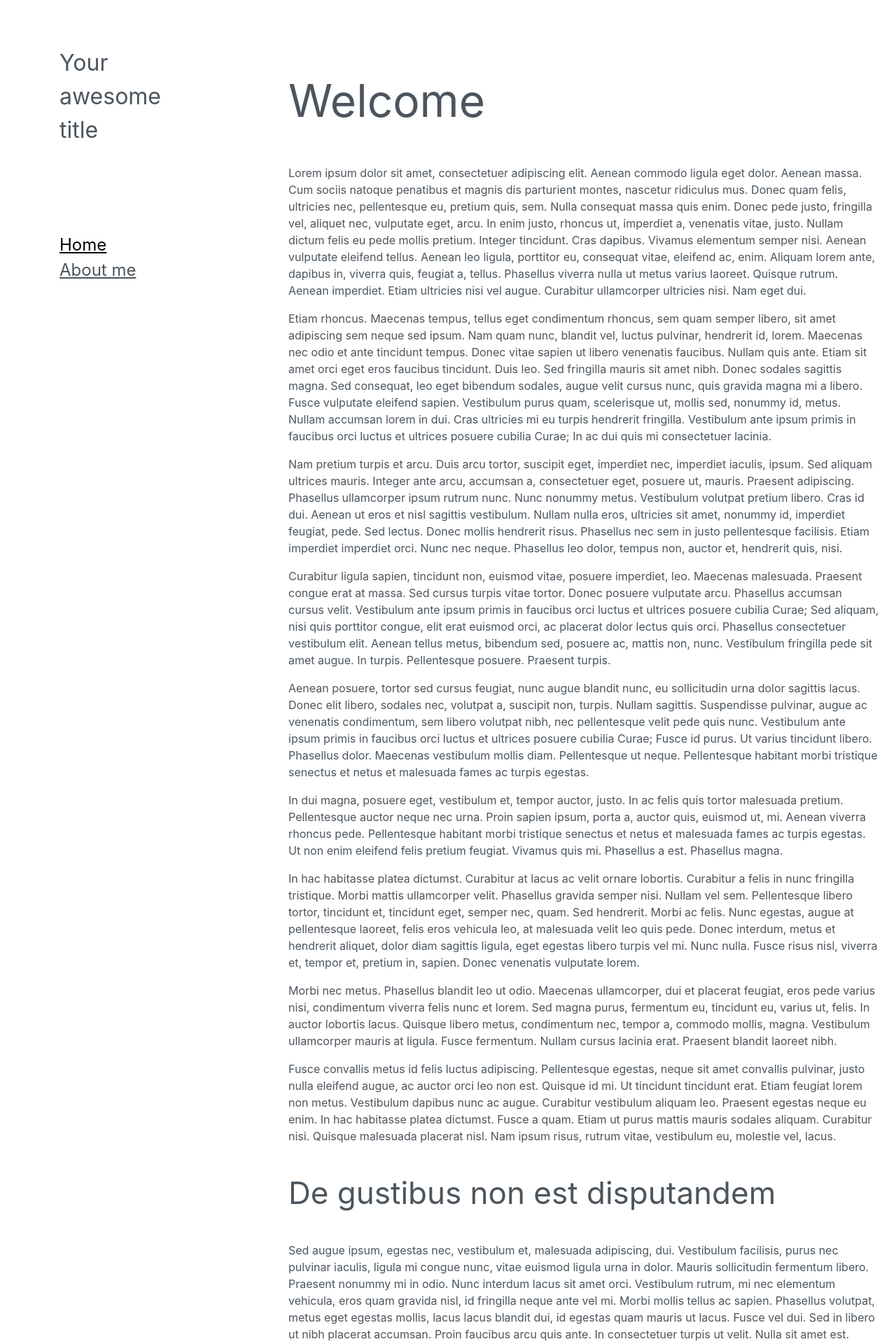
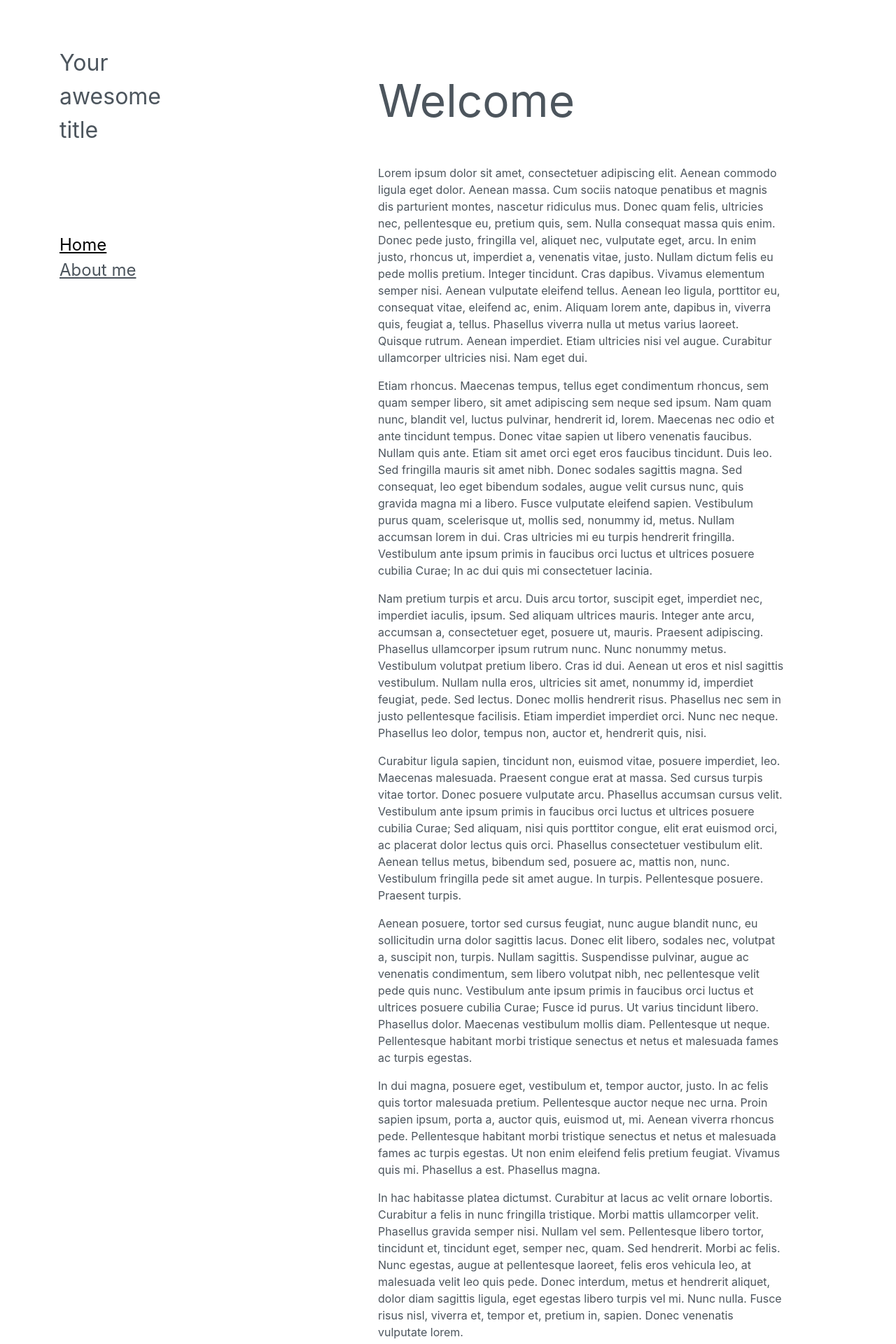
Before and after one commit to superpuffin/site, a Jekyll site: the page built from index.md, in a window 1280 px wide. Shown: the top 1920 px of the page at 70% size. Built offline with Jekyll 4.4.1, drawn with Linux system fonts in a browser that asks for light colours; nearby versions of some CDN libraries.

Commit message:
Added h5 styling

```diff
--- a/_includes/nav.html
+++ b/_includes/nav.html
@@ -1,7 +1,7 @@
 <div class="sidebar_bg">
     <div class="sidebar">
         <div class="site-title">
-            <h1>{{ site.title }}</h1>
+            <a href="/"><h1>{{ site.title }}</h1></a>
         </div>
 <nav>
     <ul>
--- a/_sass/includes/_layout.scss
+++ b/_sass/includes/_layout.scss
@@ -25,13 +25,17 @@
         // padding-left: 45px;
         width: calc(50% + 2rem);
         padding-bottom: 100px;
-    }
 
-    h1 {
-        font-weight: 400;
-        font-size: 2rem;
-        &:hover {
-            color: $sidebar_hover;
+        a {
+            text-decoration: none;
+            h1 {
+                font-weight: 400;
+                font-size: 2rem;
+                &:hover {
+                    color: $sidebar_hover;
+                    text-decoration: underline;
+                }
+            }
         }
     }
 
@@ -83,7 +87,7 @@
     }
 
     .content {
-        margin: 6rem 1.5rem 0 2rem;
+        margin: 6rem 10rem 0 10rem;
         color: $textcolor;
 
         h1 {
@@ -105,5 +109,10 @@
             font-weight: 300;
             font-size: 2rem;
         }
+
+        h5 {
+            font-weight: 200;
+            font-size: 1.5rem;
+        }
     }
 }
```
Also changed, not shown: _sass/includes/_vars.scss (line endings or trailing spaces).
